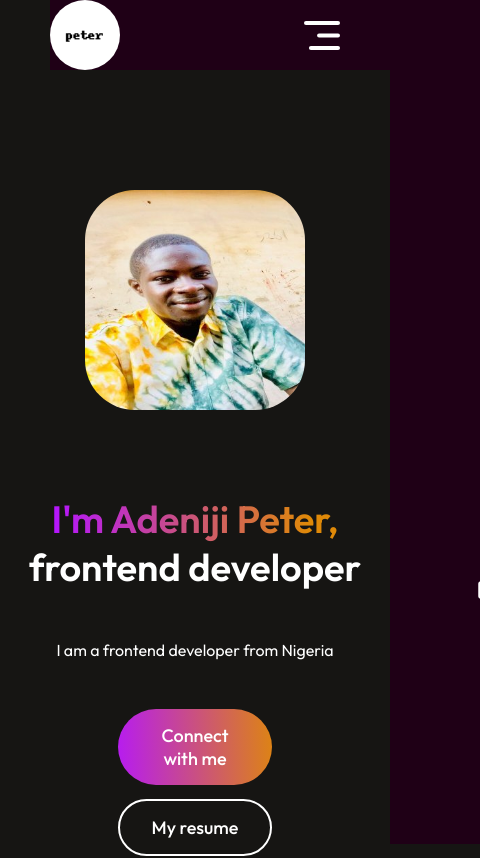
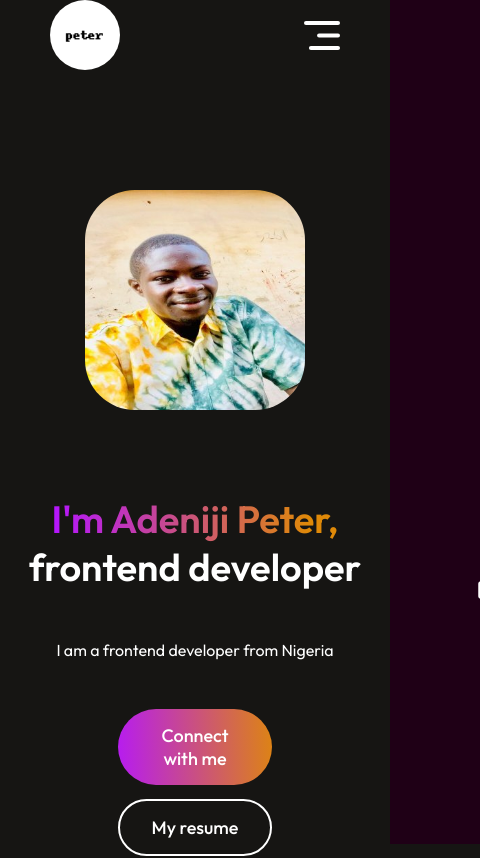
Before and after one commit to AGpeter2018/my-portfolio, a React (Vite) app: page / in a window 390 px wide. Shown: the top 858 px of the page, 480 px wide, since content can reach past the window. Built offline with nearby package versions, Linux system fonts and the light colour scheme.

Commit message:
removed favicon image

```diff
--- a/index.html
+++ b/index.html
@@ -2,7 +2,7 @@
 <html lang="en">
   <head>
     <meta charset="UTF-8" />
-    <link rel="icon" type="image/svg+xml" href="/vite.svg" />
+    <link rel="icon" type="image/svg+xml" href="" />
     <meta name="viewport" content="width=device-width, initial-scale=1.0" />
     <link rel="preconnect" href="https://fonts.googleapis.com">
 <link rel="preconnect" href="https://fonts.gstatic.com" crossorigin>
--- a/src/components/nav-bar component.jsx
+++ b/src/components/nav-bar component.jsx
@@ -46,7 +46,7 @@ const NavBar = () => {
         </li>
         <li>
           <AnchorLink className="anchor-link" offset={50} href="#about">
-            <p onClick={() => setMenu("about")}>About Me</p>
+            <p onClick={() => setMenu("about")}>About </p>
           </AnchorLink>
           {menu === "about" ? <img src={underline} alt="" /> : ""}
         </li>
--- a/src/components/nav-bar.style.css
+++ b/src/components/nav-bar.style.css
@@ -39,7 +39,7 @@
   font-size: 20px;
   cursor: pointer;
   transition: 0.5s;
-  margin-left: 170px;
+  margin-left: 50px;
 
 
 }
@@ -85,15 +85,11 @@
   }
 
   .wrap {
-    background: #1f0016;
-    width: 560px;
+
     position: fixed;
     z-index: 99;
+    background: none;
 
-  }
-
-  .logo {
-    margin-right: 550px;
   }
 
   .nav-connect {
```
